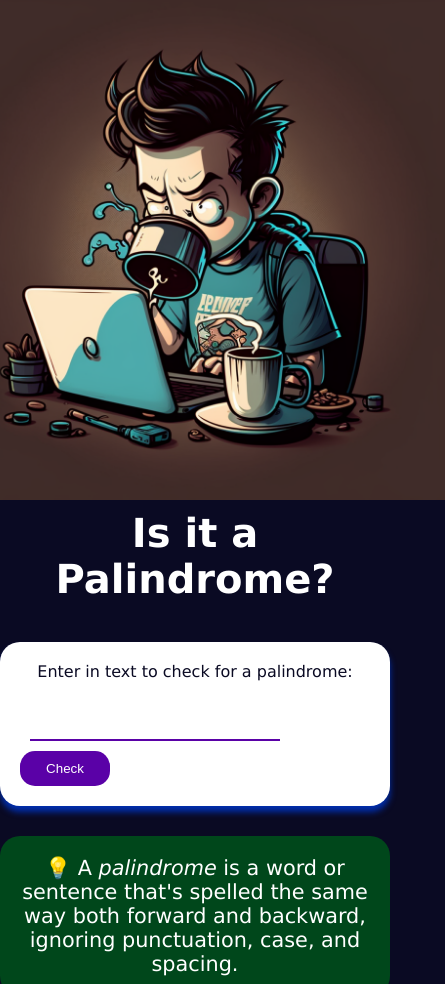
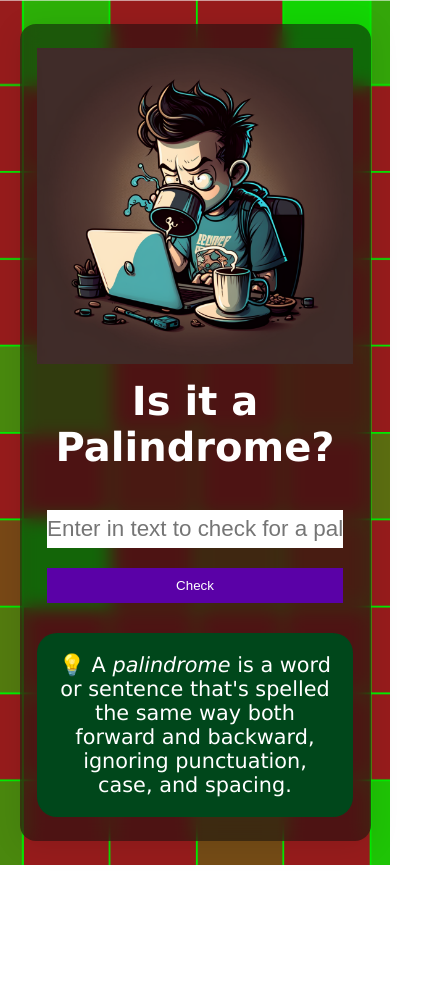
Before and after one commit to Web-Dev-Codi/Palindrome-Checker, a plain HTML site: page index.html in a window 390 px wide. Shown: the top 984 px of the page, 445 px wide, since content can reach past the window. After the commit the page ends 865 px from the top, so only its background shows below. Drawn offline with Linux system fonts and the light colour scheme.

Commit message:
fix(app): Responsive Adjustment

```diff
--- a/index.html
+++ b/index.html
@@ -17,14 +17,14 @@
 
 <body>
     <main class="container">
+        <div class="main-wrapper">
             <img class="profile-pic" src="images/profilepng.png" alt="Web-Dev-Codi's Profile Pic" width="500"
                 height="500" />
             <h1 class="title">Is it a Palindrome?</h1>
             <div class="palindrome-div">
                 <div class="input-container">
-                <label for="text-input">Enter in text to check for a palindrome: </label>
-                <div>
-                    <input class="palindrome-input" id="text-input" value="" type="text">
+                    <div class="button-input-div">
+                        <input class="palindrome-input" id="text-input" value="" type="text" placeholder="Enter in text to check for a palindrome">
                         <button type="button" class="palindrome-btn" id="check-btn">Check</button>
                     </div>
                 </div>
@@ -38,6 +38,7 @@
                     spacing.
                 </p>
             </div>
+        </div>
     </main>
     <script src="script.js"></script>
 </body>
--- a/style.css
+++ b/style.css
@@ -6,23 +6,40 @@
 
 body {
     font-family: Verdana, Geneva, Tahoma, sans-serif;
-    background-color: #0a0a23;
+    background-image: url("/images/boxxy.png");
+    width: 100%;
+    height: 100%;
+    background-size: cover;
+    background-position: center center;
+    background-repeat: repeat;
     color: #ffffff;
 }
 
 .container {
-    width: 100%;
+    /* width: 100%; */
     min-height: 100vh;
+    padding: 1.5rem clamp(1rem, 5%, 3rem);
     position: relative;
     display: flex;
     align-items: center;
     justify-content: center;
-    flex-direction: column;
 }
 
-.freecodecamp-logo {
-    height: 30px;
-    margin-bottom: 20px;
+.profile-pic {
+    width: fit-content;
+    max-inline-size: 100%;
+    object-fit: contain;
+    block-size: auto;
+}
+
+.main-wrapper {
+    padding: 1.5rem clamp(1rem, 5%, 3rem);
+    max-inline-size: 600px;
+    background: rgba(15, 14, 14, 0.54);
+    border-radius: 16px;
+    box-shadow: 0 4px 30px rgba(0, 0, 0, 0.1);
+    backdrop-filter: blur(8.8px);
+    -webkit-backdrop-filter: blur(8.8px)
 }
 
 .title {
@@ -32,19 +49,13 @@ body {
     margin-bottom: 20px;
 }
 
-.palindrome-div {
-    width: min(100vw, 450px);
-    min-height: 100px;
-    border-radius: 20px;
+/* .palindrome-div {
+
     display: flex;
     align-items: center;
     justify-content: center;
     flex-direction: column;
-    padding: 20px;
-    margin: 10px 0;
-    background-color: white;
-    box-shadow: 0 6px 6px #002ead;
-}
+} */
 
 label {
     color: #0a0a23;
@@ -52,51 +63,49 @@ label {
 }
 
 .palindrome-btn {
-    width: 90px;
+    /* width: 100%; */
     border: none;
     padding: 10px;
-    border-radius: 15px;
+    margin: 10px;
+    /* border-radius: 15px; */
     background-color: #5a01a7;
     color: #fff;
     cursor: pointer;
 }
 
-.palindrome-reset-btn {
-    width: 90px;
-    border: none;
-    padding: 10px;
-    border-radius: 15px;
-    background-color: #9c01a7;
-    color: #fff;
-    cursor: pointer;
-}
 
 .palindrome-input {
-    height: 30px;
-    width: 250px;
+    height: 38px;
+    /* width: 100%; */
     text-align: center;
     font-size: 1.2rem;
     margin: 10px;
     border: none;
-    border-bottom: 2px solid #5a01a7;
 }
 
 .input-container {
+    display: flex;
+    justify-content: center;
+    align-content: center;
+    flex-direction: column;
+}
+
+.button-input-div {
     display: flex;
     flex-direction: column;
 }
 
 .palindrome-input:focus {
-    border-bottom: 3px solid #5a01a7;
+    border-bottom: 3px solid #12a701;
 }
 
 .palindrome-input::placeholder {
     text-align: center;
 }
 
-.user-input {
+.palindrome-input {
     font-size: 1.4rem;
-    margin-top: 10px;
+    /* margin-top: 10px; */
     text-align: center;
 }
 
@@ -112,18 +121,13 @@ label {
     color: black;
 }
 
-.input-container {
-    display: flex;
-    align-items: center;
-    justify-content: center;
-}
 
 .error {
     color: red;
 }
 
 .palindrome-definition-div {
-    width: min(100vw, 450px);
+    /* width: min(100vw, 500px); */
     font-size: 1.3rem;
     min-height: 140px;
     background-color: #00471b;
@@ -140,3 +144,21 @@ label {
     vertical-align: middle;
     text-align: center;
 }
+
+/* @media (max-width: 500px) {
+    .main-wrapper {
+        max-width: fit-content;
+
+    }
+
+    .palindrome-btn,
+    .palindrome-input {
+        width: 100%;
+    }
+
+    .palindrome-input {
+        padding: 10px 0px;
+    }
+
+
+} */
```
Also changed, not shown: images/boxxy.png (added), images/desktop.png (added), images/mobile.png (added). Lines whose indentation alone changed are shown as unchanged.
